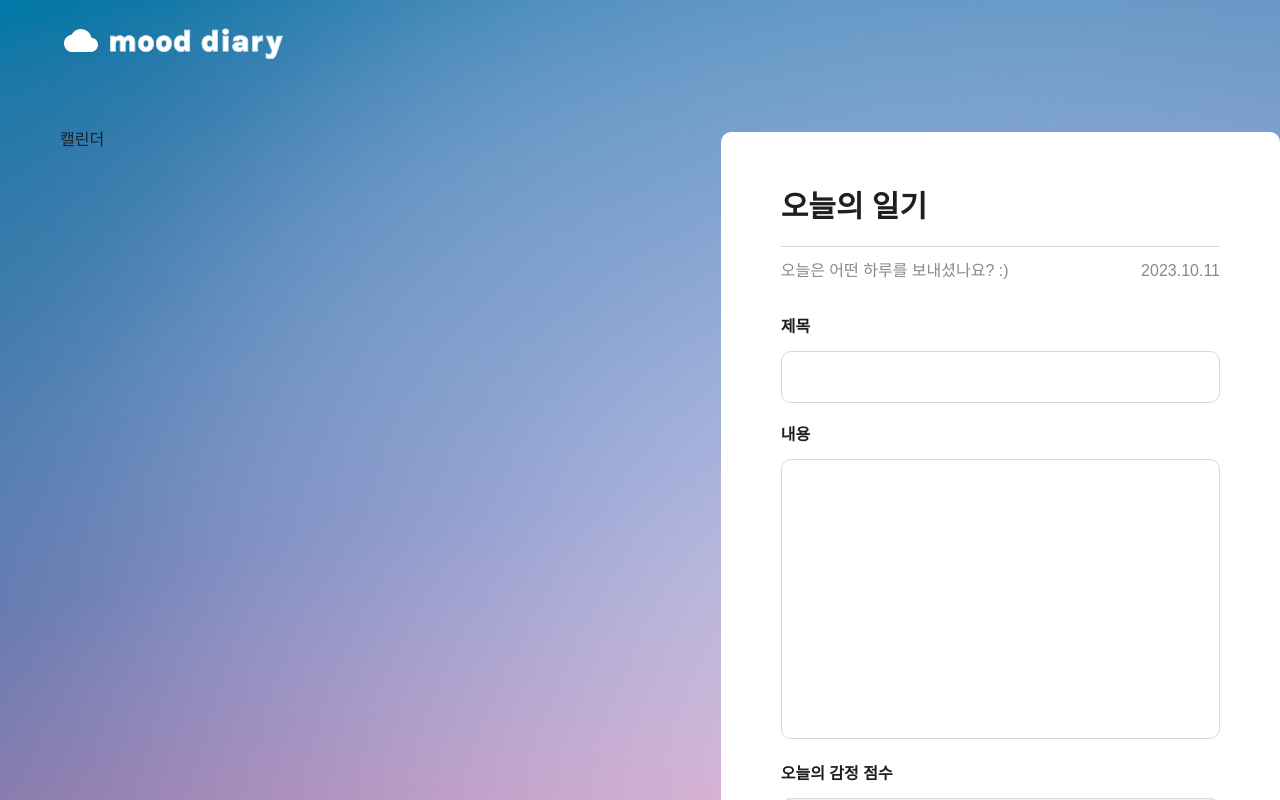
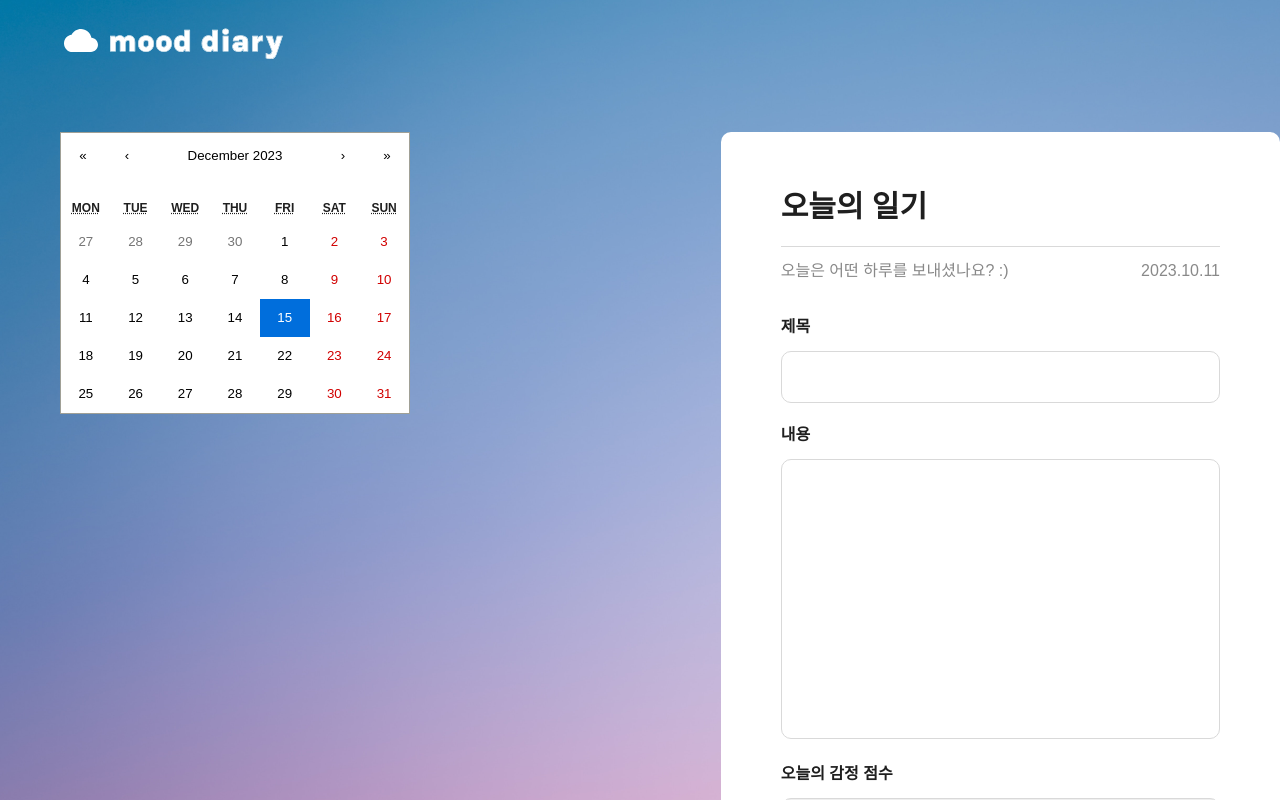
Before and after one commit to BEARSUM/Mood-Diary, a React (Create React App) app: page / in a window 1280 px wide. Shown: the top 800 px of the page. Built offline with nearby package versions, Linux system fonts and the light colour scheme.

Commit message:
feat: react-calendar 설치 및 초기 셋팅

```diff
--- a/package.json
+++ b/package.json
@@ -8,6 +8,7 @@
     "@testing-library/user-event": "^13.5.0",
     "craco-alias": "^3.0.1",
     "react": "^18.2.0",
+    "react-calendar": "^4.7.0",
     "react-dom": "^18.2.0",
     "react-router-dom": "^6.21.0",
     "react-scripts": "5.0.1",
--- /dev/null
+++ b/src/pages/Home/Calendar/index.jsx
@@ -0,0 +1,13 @@
+import Calendar from "react-calendar";
+import "react-calendar/dist/Calendar.css";
+import { useState } from "react";
+
+const ReactCalendar = () => {
+  const [value, onChange] = useState(new Date());
+  return (
+    <div>
+      <Calendar onChange={onChange} value={value} />
+    </div>
+  );
+};
+export default ReactCalendar;
--- a/src/pages/Home/index.jsx
+++ b/src/pages/Home/index.jsx
@@ -1,10 +1,11 @@
 import * as S from "./index.styled";
 import DiaryEditor from "./DiaryEditor";
+import ReactCalendar from "./Calendar";
 
 const Home = () => {
   return (
     <S.Container>
-      <div>캘린더</div>
+      <ReactCalendar />
       <DiaryEditor />
     </S.Container>
   );
```
Also changed, not shown: 1 other file (tests, documents, lock files or other folders).
